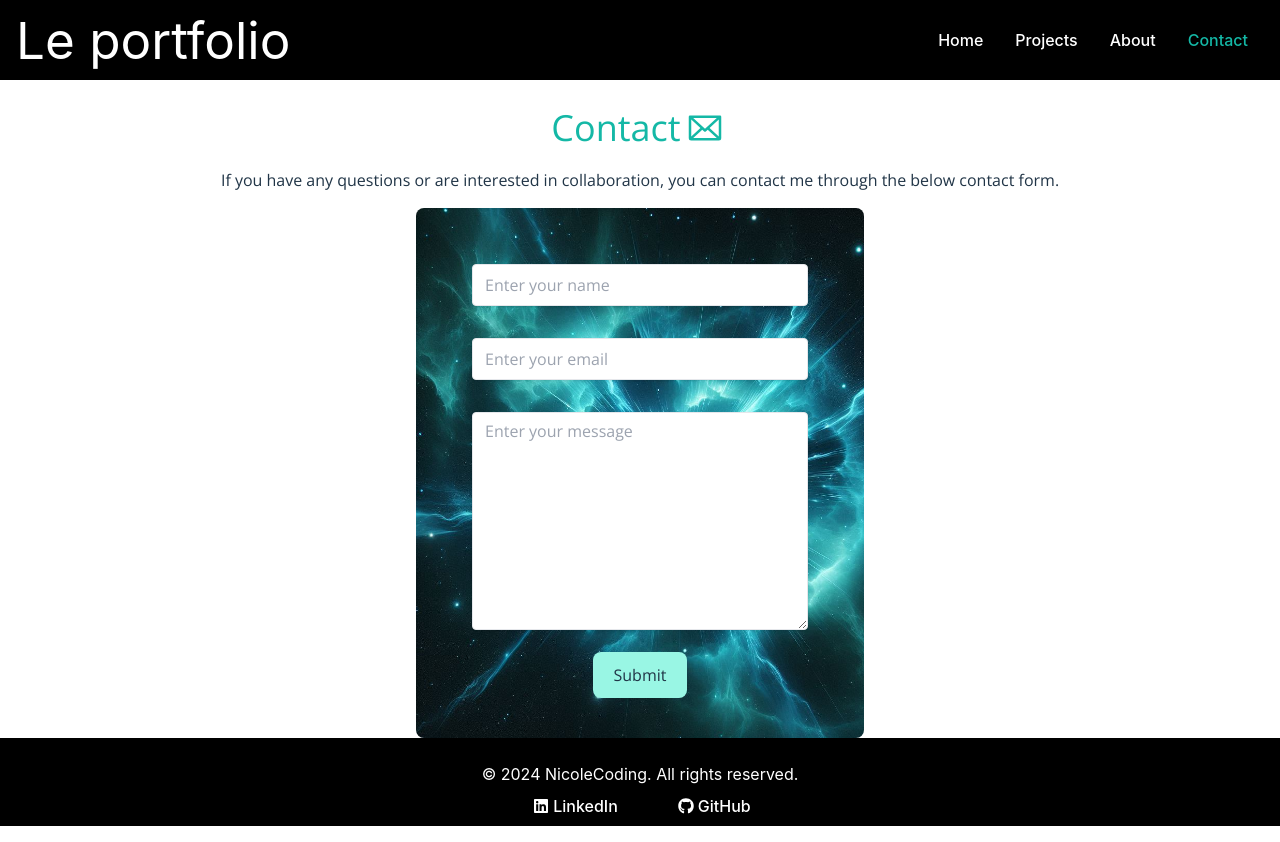
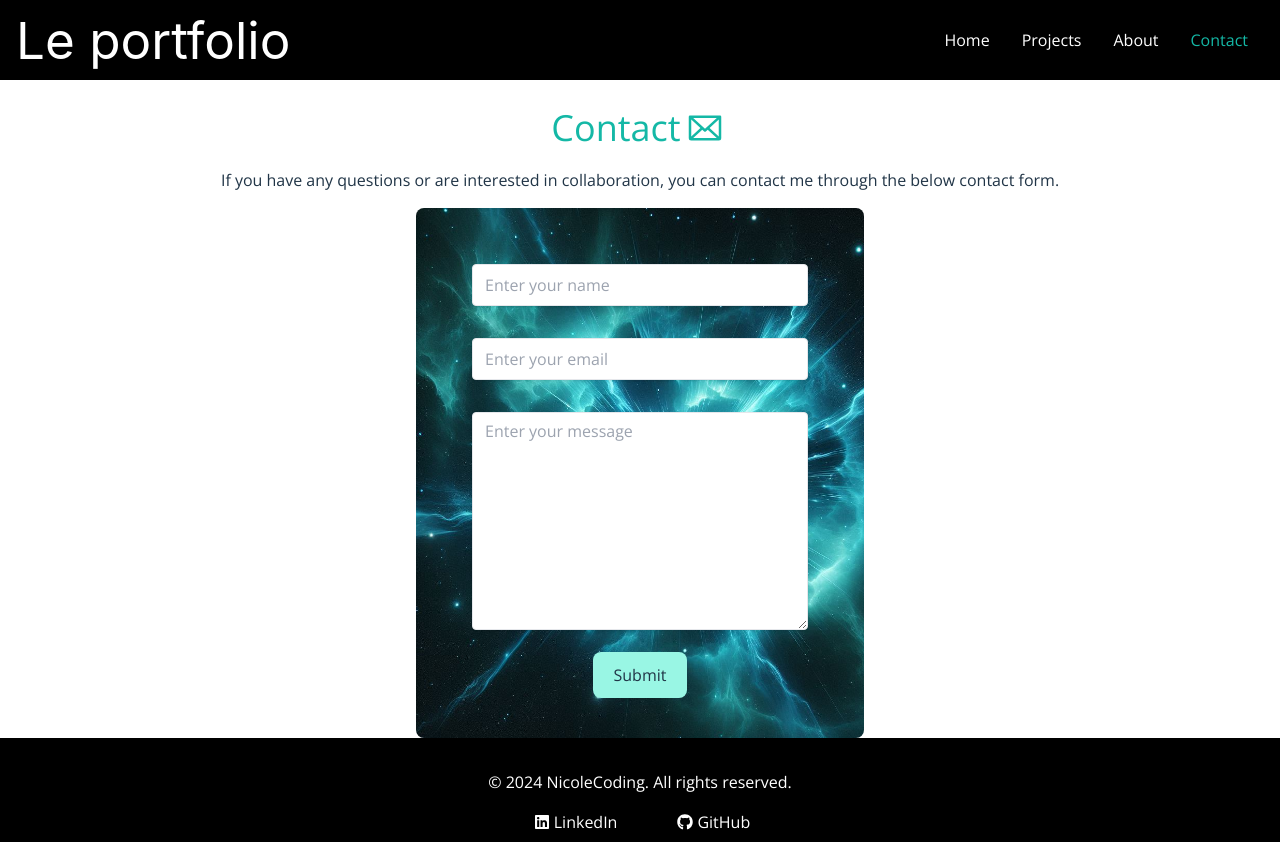
Before and after one commit to NicoleCoding/Portfolio-react, a React (Vite) app: page /contact in a window 1280 px wide. Built offline with nearby package versions, Linux system fonts and the light colour scheme.

Commit message:
- Custom font added in the nav and footer - Padding added on footer paragraph

```diff
--- a/src/components/Footer.jsx
+++ b/src/components/Footer.jsx
@@ -3,8 +3,8 @@ import { FaGithub } from "react-icons/fa";
 
 export default function Footer() {
     return (
-        <footer className="pt-6 bg-black text-white">
-            <p>&copy; 2024 NicoleCoding. All rights reserved.</p>
+        <footer className="pt-6 bg-black text-white font-custom">
+            <p className="p-2">&copy; 2024 NicoleCoding. All rights reserved.</p>
             <div className="flex flex-row justify-center items-center gap-10">
                 <a href="https://www.linkedin.com/in/nicole-saucinitanu-9b95ba167/" className="flex items-center justify-center hover:text-teal-400 m-2 text-white"><FaLinkedin className="m-1 text-white" />LinkedIn</a>
                 <a href="https://github.com/NicoleCoding" className="flex items-center justify-center hover:text-teal-400 m-2 text-white"><FaGithub className="m-1 text-white" />GitHub</a>
--- a/src/components/Nav.jsx
+++ b/src/components/Nav.jsx
@@ -4,7 +4,7 @@ export default function Nav() {
     const [location] = useLocation();
 
     return (
-        <nav className="flex flex-col md:flex-row items-center">
+        <nav className="flex flex-col md:flex-row items-center font-custom">
             <ul className="flex flex-col md:flex-row md:items-center justify-end">
                 <li className="mb-2 md:mb-0"><Link className={`block py-2 px-4 rounded-lg ${
                             location === "/" ? "text-teal-500" : "text-white"
```
